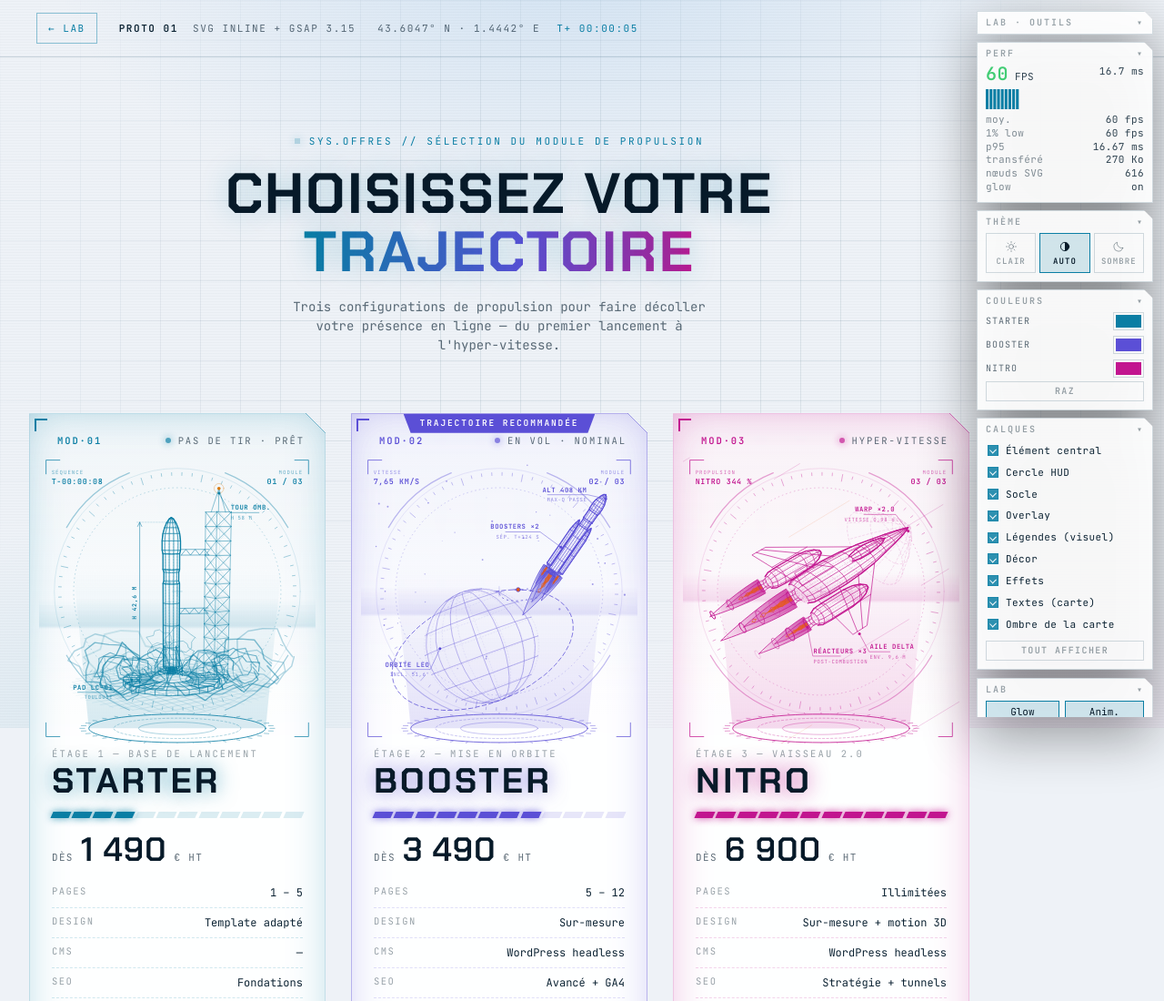
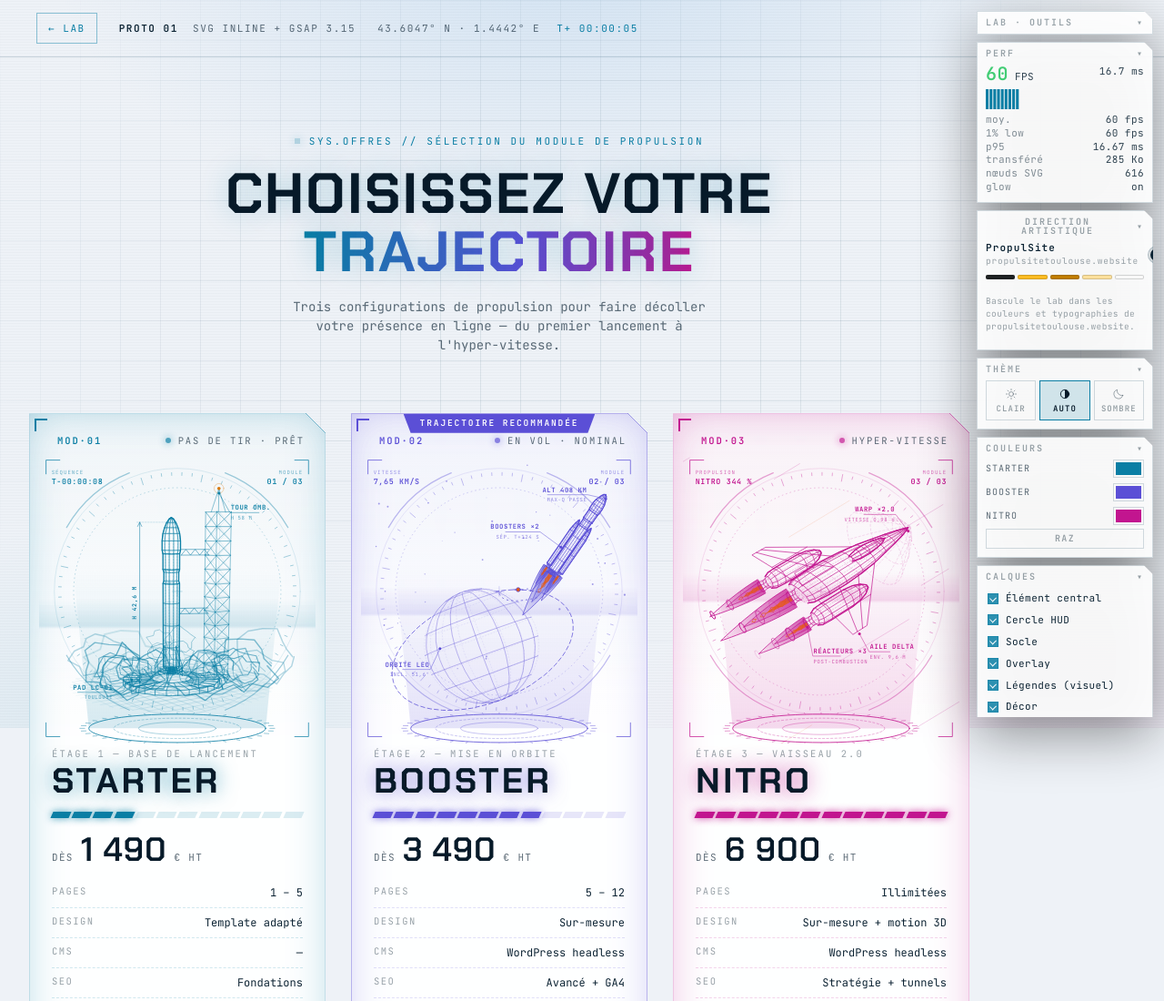
Before and after one commit to annubis-knight/IllustrationWireframe, a website: page 01-svg-gsap/index.html in a window 1280 px wide. Shown: the top 1100 px of the page at 91% size. Drawn offline with Linux system fonts and the light colour scheme.

Commit message:
feat(lab): interrupteur de direction artistique PropulSite
Un switch dans le dock rhabille tout le lab — les quatre démos, le banc de
layouts et le tableau de bord — avec l'identité de propulsitetoulouse.website.
Les valeurs sont relevées sur le site, pas interprétées : #fbbb21 et sa rampe,
l'encre #1e2122, les fonds #f8f8f8 / blanc, Playfair Display 700 pour les
titres et Outfit 300-600 pour le reste, rayons 8-12 px, fond papier et
constellation grise.

Deux choses ne se traduisent pas telles quelles, et les deux arbitrages sont
commentés dans le module :

- Le lab code chaque offre par une couleur, la marque n'a qu'un accent. La
  gamme se déroule sur un axe encre → jaune → ambre, l'offre recommandée
  portant le jaune de la marque comme le CTA du site.
- Le vocabulaire du HUD ne survit pas sur du papier : halo coupé, cône
  d'hologramme à 16 %, fumée à 26 %, trait épaissi — à l'encre, ces éléments
  devenaient une boîte grise et un pâté, et le jaune ne tient pas en cheveu
  sur du blanc.

Le site est clair, donc la DA force le thème clair et verrouille les deux
réglages qui la contrediraient (Thème et Couleurs), grisés avec un mot
d'explication. `LabAccents.suspend()` retire les surcharges utilisateur sans
les perdre, et le thème d'avant est gardé dans `lab-art-theme` : sans ça, un
rechargement avec la DA active effaçait définitivement la préférence — c'est
ce que l'aller-retour de test a montré.

Vérifié : aller-retour complet (thème sombre + couleur perso → DA → rechargement
→ extinction) rend bien l'état d'origine ; Canvas, WebGL et Web Component se
reteintent via `themechange` ; responsive inchangé à 390 / 768 / 1440 avec la
DA allumée comme éteinte ; `npm run verify` au vert. Les polices ne sont
chargées qu'à la première activation.

Co-Authored-By: Claude Opus 5 <noreply@anthropic.com>

```diff
--- a/02-threejs-r3f/src/main.ts
+++ b/02-threejs-r3f/src/main.ts
@@ -18,6 +18,7 @@ import '../../_shared/perf-hud.js';
 import '../../_shared/theme.js';
 import '../../_shared/layers.js';
 import '../../_shared/accents.js';
+import '../../_shared/art-direction.js';
 
 const COLORS: Record<Tier, number> = { starter: 0x3ff0ff, booster: 0x9d8cff, nitro: 0xff4fd8 };
 const reduced = matchMedia('(prefers-reduced-motion: reduce)').matches;
--- a/_shared/accents.js
+++ b/_shared/accents.js
@@ -47,9 +47,13 @@
     return '#' + m.slice(0, 3).map((n) => Math.round(+n).toString(16).padStart(2, '0')).join('');
   }
 
+  /* Mis en sommeil par une direction artistique : elle impose ses couleurs, les
+     surcharges utilisateur sont retirées du DOM mais conservées pour le retour. */
+  let suspended = false;
+
   function apply({ persist = true } = {}) {
     for (const { key } of TIERS) {
-      if (custom[key]) root.style.setProperty(`--c-${key}`, custom[key]);
+      if (custom[key] && !suspended) root.style.setProperty(`--c-${key}`, custom[key]);
       else root.style.removeProperty(`--c-${key}`);
     }
     if (persist) {
@@ -141,5 +145,12 @@
       custom = {};
       apply();
     },
+    /** Rend la main à une direction artistique (true), ou la reprend (false). */
+    suspend(value) {
+      const next = !!value;
+      if (next === suspended) return;
+      suspended = next;
+      apply({ persist: false });
+    },
   };
 })();
--- /dev/null
+++ b/_shared/art-direction.js
@@ -0,0 +1,319 @@
+/**
+ * LabArt — un interrupteur qui bascule tout le lab dans la direction artistique
+ * de PropulSite (https://www.propulsitetoulouse.website).
+ *
+ * Relevé sur le site, rien d'inventé :
+ *   couleurs  #fbbb21 (jaune marque) · #fccd5f #fde09b #fef2d7 #fef9eb (rampe)
+ *             #1e2122 (encre) · #011a22 (encre froide) · #f8f8f8 #f3f4f6 (fonds) · blanc
+ *   typo      Playfair Display 700 pour les titres · Outfit 300-600 pour le reste
+ *   formes    boutons jaunes pleins, rayon 8 px, cartes blanches à filet jaune
+ *   fond      papier blanc + constellation grise
+ *
+ * Deux points demandent un arbitrage, parce que la marque et le lab ne comptent
+ * pas pareil :
+ *
+ * 1. Le lab code chaque offre par une couleur, la marque n'a qu'un accent. On
+ *    déroule donc la gamme sur un axe encre → jaune → ambre : l'offre
+ *    recommandée porte le jaune de la marque, exactement comme le CTA du site.
+ * 2. Le site est clair. La DA force donc le thème clair et **verrouille** les
+ *    réglages qui la contrediraient : thème et couleurs par offre. Tant qu'elle
+ *    est active, c'est elle qui décide — c'est tout l'intérêt d'une DA.
+ *
+ * Les calques, le compteur et le panneau Lab restent libres : ils ne touchent
+ * pas à l'identité.
+ */
+(() => {
+  'use strict';
+
+  const KEY = 'lab-art';
+  const PREV = 'lab-art-theme'; // le thème d'avant la DA, à rendre en l'éteignant
+  const ART = 'propulsite';
+  const root = document.documentElement;
+  const FONTS = 'https://fonts.googleapis.com/css2?family=Outfit:wght@300;400;500;600;700&family=Playfair+Display:wght@500;600;700&display=swap';
+
+  const stored = () => {
+    try {
+      return localStorage.getItem(KEY) === ART;
+    } catch {
+      return false;
+    }
+  };
+  const isOn = () => root.dataset.art === ART;
+
+  /* La DA force le thème clair, et `LabTheme.set` mémorise ce choix. Sans garder
+     le réglage d'avant *sur le disque*, un rechargement avec la DA active
+     effacerait définitivement la préférence de l'utilisateur. */
+  const prevTheme = {
+    read() {
+      try {
+        return localStorage.getItem(PREV);
+      } catch {
+        return null;
+      }
+    },
+    write(value) {
+      try {
+        if (value) localStorage.setItem(PREV, value);
+        else localStorage.removeItem(PREV);
+      } catch { /* navigation privée */ }
+    },
+  };
+
+  /* Les polices ne sont chargées qu'à la première activation : la DA est éteinte
+     par défaut, elle n'a pas à peser sur les mesures du banc. */
+  let fontsAsked = false;
+  function loadFonts() {
+    if (fontsAsked) return;
+    fontsAsked = true;
+    const link = document.createElement('link');
+    link.rel = 'stylesheet';
+    link.href = FONTS;
+    document.head.append(link);
+  }
+
+  /* ── La feuille de la DA ──────────────────────────────────────────────────
+   * `html:root[data-art]` passe devant `:root[data-theme="light"]` sans recourir
+   * à !important : même attribut, mais un sélecteur de plus.
+   * ─────────────────────────────────────────────────────────────────────────── */
+  const style = document.createElement('style');
+  style.textContent = `
+    html:root[data-art="${ART}"] {
+      --bg: #ffffff;
+      --panel: rgba(255, 255, 255, .94);
+      --panel-solid: #ffffff;
+      --thumb-bg: #f8f8f8;
+      --ink: #1e2122;
+      --ink-dim: rgba(30, 33, 34, .68);
+      --ink-faint: rgba(30, 33, 34, .45);
+      --line: rgba(30, 33, 34, .14);
+      --grid: rgba(30, 33, 34, .05);
+      --scanline: transparent;
+      --glow-top: rgba(251, 187, 33, .18);
+      --glow-right: rgba(251, 187, 33, .08);
+      --glow-left: rgba(1, 26, 34, .05);
+
+      /* Encre → jaune → ambre : l'offre recommandée porte la couleur de la marque */
+      --c-starter: #1e2122;
+      --c-booster: #fbbb21;
+      --c-nitro: #c07d00;
+      /* Le tableau de bord a ses propres jetons, mêmes valeurs */
+      --cyan: #1e2122;
+      --violet: #fbbb21;
+      --magenta: #c07d00;
+      --ok: #1e2122;
+
+      --amber: #fbbb21;
+      --hot: #fbbb21;
+      --on-accent: #ffffff;
+      --title: #1e2122;
+      --panel-tint: 6%;
+      --font-display: "Playfair Display", Georgia, "Times New Roman", serif;
+      --font-mono: "Outfit", system-ui, -apple-system, sans-serif;
+      --cut: 0px;
+      color-scheme: light;
+    }
+    /* Un aplat jaune se lit en encre, un aplat encre se lit en blanc */
+    html:root[data-art="${ART}"] [data-tier="booster"],
+    html:root[data-art="${ART}"] .tile[data-id*="02"] { --on-accent: #1e2122; }
+
+    /* Titres : Playfair en casse normale. Capitales + interlettrage, c'est la
+       grammaire du HUD, pas celle d'une didone. */
+    html:root[data-art="${ART}"] :is(h1, h2, h3, .name, .page__title, .page__parttitle,
+      .offers__title, .offer__name, .lab-section h2, .tile h2, .dock-handle) {
+      text-transform: none;
+      letter-spacing: 0;
+    }
+    html:root[data-art="${ART}"] :is(.name, .offers__title, .page__title, .page__parttitle) {
+      font-weight: 700;
+    }
+
+    /* La marque n'a pas d'angle coupé : elle arrondit. */
+    html:root[data-art="${ART}"] :is(.offer__frame, .offer__badge, .cta, .power, .seg, .tog,
+      .dock-panel, .banner, .tile, .howto, .table-wrap, .l-split, .l-hero, .l-imm, .l-data,
+      .l-throttle, .l-cock, .l-sten, .l-shut, .l-port, .l-dio, .l-stack__front, .l-stack__ghost,
+      .l-dio__card, .l-sten__card, .l-cock__panel, .l-imm__arrow, .l-dio__tab, .explorer button,
+      .page__actions button, .toolbar button, .tile__links a, .topbar__back, .seg button,
+      .dock-accents__reset, .dock-layers__reset, .lab-panel button) {
+      clip-path: none;
+      border-radius: 10px;
+    }
+    html:root[data-art="${ART}"] :is(.cta, .power, .page__actions button, .toolbar button,
+      .tile__links a, .topbar__back, .seg button, .l-dio__tab, .lab-panel button) { border-radius: 8px; }
+    html:root[data-art="${ART}"] :is(.offer__frame, .tile, .l-stack__front, .l-dio__card,
+      .l-sten__card, .l-cock__panel) { border-radius: 12px; }
+
+    /* Fond : papier blanc et constellation grise, comme les illustrations du site */
+    html:root[data-art="${ART}"] .backdrop::after {
+      content: "";
+      position: absolute;
+      inset: 0;
+      background-image: radial-gradient(circle, rgba(30, 33, 34, .11) 1.1px, transparent 1.2px);
+      background-size: 46px 46px;
+      opacity: .5;
+    }
+
+    /* Le dessin passe à l'encre : pas de halo, un trait un peu plus affirmé —
+       le jaune de la marque est clair, il ne tient pas en cheveu sur du blanc. */
+    html:root[data-art="${ART}"] .illu { font-family: "Outfit", system-ui, sans-serif; }
+    html:root[data-art="${ART}"] .illu .glow,
+    html:root[data-art="${ART}"] .illu .fx { filter: none; }
+    html:root[data-art="${ART}"] .illu .g-front { stroke-width: 1; }
+    html:root[data-art="${ART}"] .illu .g-contour { stroke-width: 1.9; }
+    html:root[data-art="${ART}"] .illu .hud-ring,
+    html:root[data-art="${ART}"] .illu .hud-back { opacity: .7; }
+
+    /* Tout le vocabulaire du HUD ne se traduit pas sur du papier : le cône
+       d'hologramme devient une boîte grise, la fumée un pâté. On les met en
+       sourdine par le groupe parent — GSAP anime l'opacité des enfants, une
+       règle sur eux se ferait écraser par le style en ligne. */
+    html:root[data-art="${ART}"] .illu .holo-cone { opacity: .16; }
+    html:root[data-art="${ART}"] .illu .smoke { opacity: .26; }
+    html:root[data-art="${ART}"] .illu .vapor { opacity: .22; }
+    html:root[data-art="${ART}"] .illu .hb-pulse { opacity: 0; }
+
+    /* Du blanc posé sur du blanc ne creuse rien : les voiles qui portaient la
+       profondeur sur fond noir doivent mordre davantage sur du papier. */
+    html:root[data-art="${ART}"] .l-port__mask { background: color-mix(in srgb, #ffffff 88%, transparent); }
+    html:root[data-art="${ART}"] .l-shut__pane--closed { background: color-mix(in srgb, #ffffff 72%, transparent); }
+
+    /* Un réglage verrouillé par la DA se voit : grisé, barré d'un mot d'explication */
+    .dock-locked { position: relative; }
+    .dock-locked > :not(.dock-locked__why) { opacity: .4; pointer-events: none; filter: grayscale(1); }
+    .dock-locked__why {
+      display: block; margin-top: 7px; font-size: 9.5px; line-height: 1.4;
+      letter-spacing: .08em; text-transform: uppercase; color: var(--ink-faint);
+    }
+
+    /* L'interrupteur */
+    .dock-art { display: flex; flex-direction: column; gap: 8px; }
+    .dock-art__row {
+      display: flex; align-items: center; justify-content: space-between; gap: 10px;
+      width: 100%; padding: 0; background: transparent; border: 0; cursor: pointer;
+      color: var(--ink, #d6f6ff); font: inherit; text-align: left;
+    }
+    .dock-art__name { display: flex; flex-direction: column; gap: 2px; }
+    .dock-art__name b { font: 600 11px/1.2 var(--font-mono, monospace); letter-spacing: .1em; }
+    .dock-art__name span { font-size: 9.5px; letter-spacing: .08em; color: var(--ink-faint, #789); }
+    .dock-art__sw {
+      flex: 0 0 auto; width: 38px; height: 20px; border-radius: 999px; position: relative;
+      background: color-mix(in srgb, var(--ink-faint, #789) 35%, transparent);
+      border: 1px solid var(--line, rgba(110, 220, 255, .3));
+      transition: background .25s var(--ease, ease), border-color .25s;
+    }
+    .dock-art__sw::after {
+      content: ""; position: absolute; top: 2px; left: 2px; width: 14px; height: 14px;
+      border-radius: 50%; background: var(--ink, #d6f6ff);
+      transition: transform .25s var(--ease, ease), background .25s;
+    }
+    .dock-art__row[aria-checked="true"] .dock-art__sw { background: #fbbb21; border-color: #fbbb21; }
+    .dock-art__row[aria-checked="true"] .dock-art__sw::after { transform: translateX(18px); background: #1e2122; }
+    .dock-art__row:focus-visible { outline: 2px solid var(--c-starter, #3ff0ff); outline-offset: 3px; }
+    .dock-art__hint { font-size: 9.5px; line-height: 1.45; letter-spacing: .04em; color: var(--ink-faint, #789); }
+    .dock-art__swatches { display: flex; gap: 3px; }
+    .dock-art__swatches i { flex: 1; height: 5px; border-radius: 2px; }
+  `;
+  document.head.append(style);
+
+  /* ── Verrouillage des réglages que la DA impose ───────────────────────────── */
+  function lockPanel(selector, why) {
+    const body = document.querySelector(selector)?.closest('.dock-panel__body');
+    if (!body) return;
+    body.classList.toggle('dock-locked', isOn());
+    let note = body.querySelector('.dock-locked__why');
+    if (isOn()) {
+      if (!note) {
+        note = document.createElement('p');
+        note.className = 'dock-locked__why';
+        body.append(note);
+      }
+      note.textContent = why;
+    } else if (note) {
+      note.remove();
+    }
+    body.querySelectorAll('input, button').forEach((el) => {
+      if (el.closest('.dock-panel__head')) return;
+      el.disabled = isOn();
+    });
+  }
+
+  function syncLocks() {
+    lockPanel('.dock-theme', 'Thème imposé par la DA PropulSite');
+    lockPanel('.dock-accents', 'Couleurs imposées par la DA PropulSite');
+    window.LabAccents?.suspend?.(isOn());
+  }
+
+  function apply(on, { persist = true } = {}) {
+    const wasOn = isOn();
+    if (on) {
+      loadFonts();
+      if (!wasOn) prevTheme.write(window.LabTheme?.mode?.() ?? 'auto');
+      root.dataset.art = ART;
+      window.LabTheme?.set?.('light'); // le site est clair : la DA l'est aussi
+    } else {
+      delete root.dataset.art;
+      const back = prevTheme.read();
+      if (back) window.LabTheme?.set?.(back);
+      prevTheme.write(null);
+    }
+    if (persist) {
+      try {
+        if (on) localStorage.setItem(KEY, ART);
+        else localStorage.removeItem(KEY);
+      } catch { /* navigation privée */ }
+    }
+    syncLocks();
+    syncSwitch();
+    // Canvas, WebGL et Web Component relisent les jetons sur cet événement
+    dispatchEvent(new CustomEvent('themechange', {
+      detail: { theme: window.LabTheme?.current?.() ?? 'light', reason: 'art', art: on ? ART : null },
+    }));
+  }
+
+  /* ── Le panneau ───────────────────────────────────────────────────────────── */
+  const row = document.createElement('button');
+  row.type = 'button';
+  row.className = 'dock-art__row';
+  row.setAttribute('role', 'switch');
+  row.innerHTML = `
+    <span class="dock-art__name"><b>PropulSite</b><span>propulsitetoulouse.website</span></span>
+    <span class="dock-art__sw" aria-hidden="true"></span>`;
+  row.addEventListener('click', () => apply(!isOn()));
+
+  const hint = document.createElement('p');
+  hint.className = 'dock-art__hint';
+
+  const swatches = document.createElement('div');
+  swatches.className = 'dock-art__swatches';
+  swatches.setAttribute('aria-hidden', 'true');
+  swatches.innerHTML = ['#1e2122', '#fbbb21', '#c07d00', '#fde09b', '#f8f8f8']
+    .map((c) => `<i style="background:${c};box-shadow:inset 0 0 0 1px rgba(30,33,34,.18)"></i>`).join('');
+
+  function syncSwitch() {
+    row.setAttribute('aria-checked', String(isOn()));
+    hint.textContent = isOn()
+      ? 'Thème et couleurs verrouillés tant que la DA est active.'
+      : 'Bascule le lab dans les couleurs et typographies de propulsitetoulouse.website.';
+  }
+
+  function mount() {
+    const body = window.LabDock?.panel({ id: 'art', title: 'Direction artistique', order: 18 });
+    if (body) {
+      const wrap = document.createElement('div');
+      wrap.className = 'dock-art';
+      wrap.append(row, swatches, hint);
+      body.append(wrap);
+    }
+    // Les autres panneaux se montent dans le même tour de boucle : on verrouille après
+    apply(stored() || isOn(), { persist: false });
+    setTimeout(syncLocks, 0);
+  }
+
+  if (document.body) mount();
+  else addEventListener('DOMContentLoaded', mount, { once: true });
+
+  window.LabArt = {
+    current: () => (isOn() ? ART : null),
+    set: (on) => apply(!!on),
+    toggle: () => apply(!isOn()),
+  };
+})();
```
Also changed, not shown: 01-svg-gsap/index.html (+2 -1 lines), 02-threejs-r3f/index.html (+1 -1 lines), 03-canvas-glsl/index.html (+2 -1 lines), 04-spline-web/index.html (+2 -1 lines), index.html (+2 -1 lines), test-layout/index.html (+2 -1 lines), 02-threejs-r3f/dist/assets/index-B0lgI9JL.js (deleted), 02-threejs-r3f/dist/assets/index-BlHivRwj.js (added), 02-threejs-r3f/dist/index.html, README.md, docs/art-propulsite.png (added).
